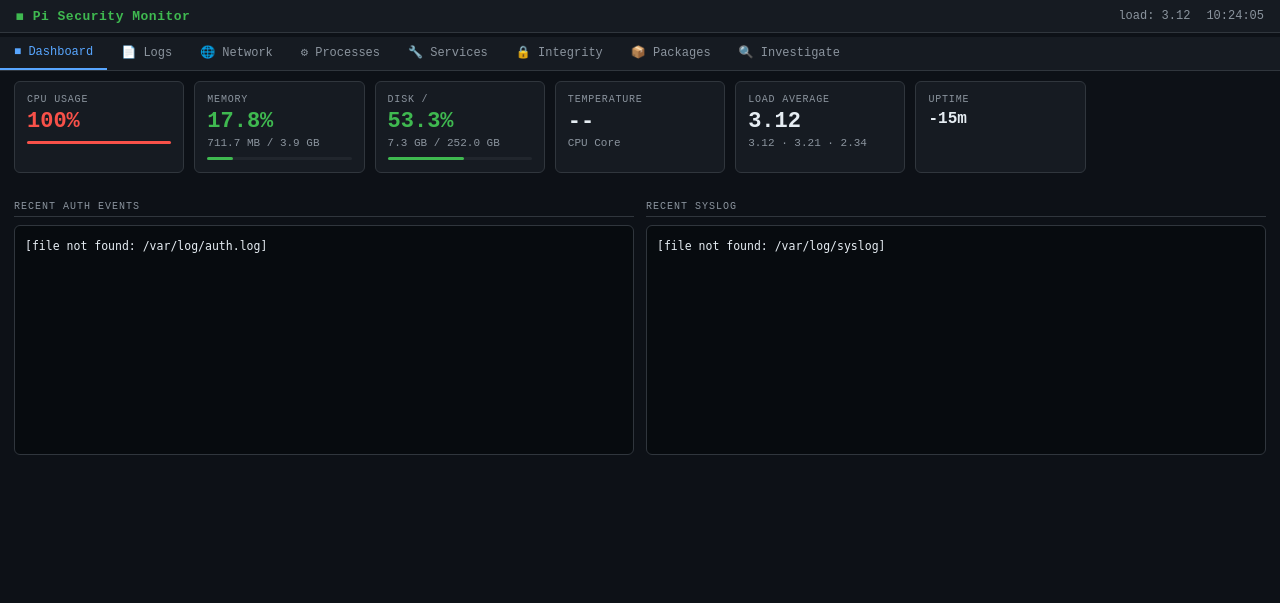
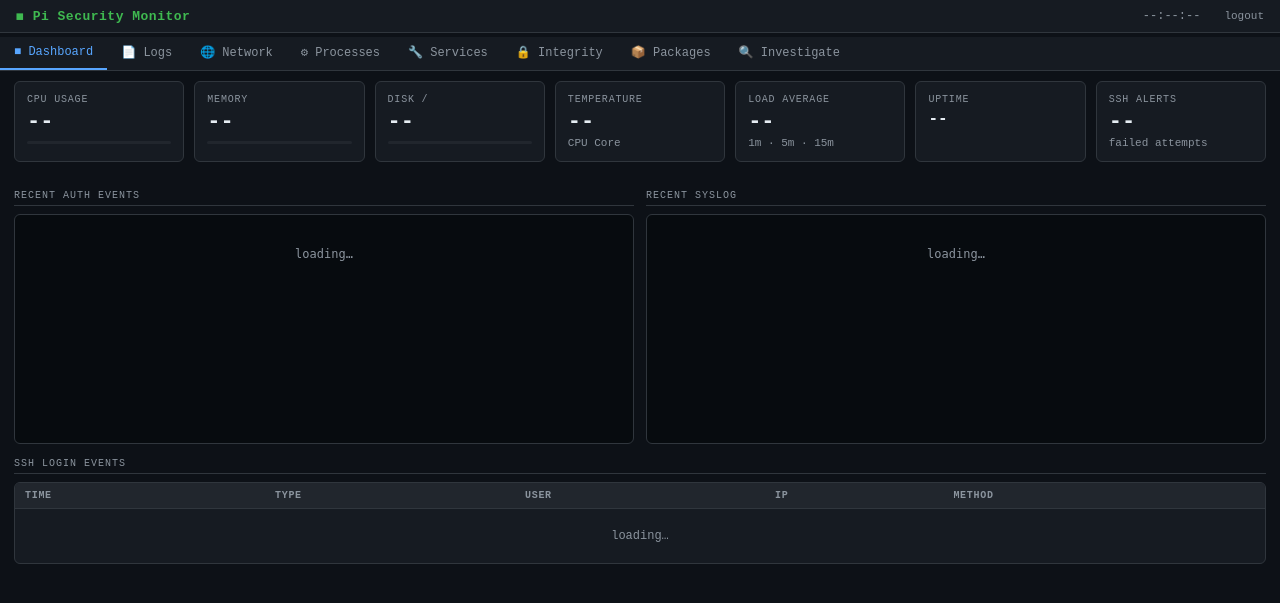
Before and after one commit to nic-the-api-man/PI-Security-Monitor, a Flask app: template templates/index.html in a window 1280 px wide. Shown: the top 603 px of the page. Run offline with Flask 3, Linux system fonts and the light colour scheme; the template is opened without the code that fills it, so the values that code supplies are empty.

Commit message:
Add dashboard authentication and SSH login alerts
- Password auth via Flask sessions; set MONITOR_PASSWORD env var
- Secret key persisted to .secret_key so sessions survive restarts
- New /login and /logout routes; all API routes require auth
- SSH event parser reads auth.log or falls back to journald
- Dashboard SSH Alerts card (color-coded failed attempt count)
- SSH Login Events table on dashboard (last 30 events)
- Service file loads env vars from /opt/pi-security-monitor/.env

Co-Authored-By: Claude Sonnet 4.6 <noreply@anthropic.com>

```diff
--- a/app.py
+++ b/app.py
@@ -3,11 +3,45 @@
 Pi Security Monitor — lightweight security monitoring for Raspberry Pi 3B+
 Run as root. Designed for <500MB RAM, ARM Cortex-A53, alongside Pi-hole.
 """
-from flask import Flask, render_template, jsonify, request
+import re
+import secrets
+from functools import wraps
+from flask import Flask, render_template, jsonify, request, session, redirect
 import psutil, subprocess, os, hashlib, threading, time, json
 from datetime import datetime
 
 app = Flask(__name__)
+
+# ── AUTH ──────────────────────────────────────────────────────────────────────
+_KEY_PATH = os.path.join(os.path.dirname(os.path.abspath(__file__)), '.secret_key')
+
+def _load_or_create_key():
+    try:
+        with open(_KEY_PATH) as f:
+            k = f.read().strip()
+            if k:
+                return k
+    except FileNotFoundError:
+        pass
+    k = secrets.token_hex(32)
+    try:
+        with open(_KEY_PATH, 'w') as f:
+            f.write(k)
+        os.chmod(_KEY_PATH, 0o600)
+    except Exception:
+        pass
+    return k
+
+app.secret_key = _load_or_create_key()
+MONITOR_PASSWORD = os.environ.get('MONITOR_PASSWORD', '')
+
+def login_required(f):
+    @wraps(f)
+    def decorated(*args, **kwargs):
+        if not session.get('authed'):
+            return redirect('/login')
+        return f(*args, **kwargs)
+    return decorated
 
 # ── CONFIG ──────────────────────────────────────────────────────────────────
 PORT = 5000
@@ -29,6 +63,12 @@ INTEGRITY_FILES = [
     '/etc/crontab', '/etc/rc.local',
     '/bin/bash', '/usr/bin/sudo', '/usr/bin/passwd',
     '/boot/cmdline.txt', '/boot/config.txt',
+]
+
+_SSH_RE = [
+    (re.compile(r'Accepted (\S+) for (\S+) from ([\d.:a-fA-F]+)'), 'login'),
+    (re.compile(r'Failed (\S+) for (?:invalid user )?(\S+) from ([\d.:a-fA-F]+)'), 'failed'),
+    (re.compile(r'Invalid user (\S+) from ([\d.:a-fA-F]+)'), 'invalid'),
 ]
 
 # ── TTL CACHE (thread-safe, no deps) ────────────────────────────────────────
@@ -69,7 +109,6 @@ def _sysinfo() -> dict:
     disk = psutil.disk_usage('/')
 
     temp = None
-    # vcgencmd (Pi-native)
     try:
         r = subprocess.run(['vcgencmd', 'measure_temp'],
                            capture_output=True, text=True, timeout=3)
@@ -318,17 +357,75 @@ def _integrity() -> list[dict]:
     return results
 
 
+def _ssh_events(n: int = 100) -> list[dict]:
+    lines = []
+    if os.path.exists('/var/log/auth.log'):
+        lines = _tail('/var/log/auth.log', 1000)
+    else:
+        try:
+            r = subprocess.run(
+                ['journalctl', '-u', 'ssh', '-u', 'sshd', '-n', '1000',
+                 '--no-pager', '--output=short'],
+                capture_output=True, text=True, timeout=10)
+            if r.returncode == 0:
+                lines = r.stdout.splitlines()
+        except Exception:
+            pass
+
+    events = []
+    for line in lines:
+        for pattern, etype in _SSH_RE:
+            m = pattern.search(line)
+            if m:
+                if etype in ('login', 'failed'):
+                    method, user, ip = m.group(1), m.group(2), m.group(3)
+                else:  # invalid
+                    method, user, ip = 'none', m.group(1), m.group(2)
+                events.append({
+                    'type':   etype,
+                    'user':   user,
+                    'ip':     ip,
+                    'method': method,
+                    'ts':     line[:15].strip(),
+                })
+                break
+
+    events.reverse()
+    return events[:n]
+
+
 # ── ROUTES ───────────────────────────────────────────────────────────────────
 
+@app.route('/login', methods=['GET', 'POST'])
+def login():
+    error = ''
+    if request.method == 'POST':
+        if not MONITOR_PASSWORD:
+            error = 'No password set. Add MONITOR_PASSWORD= to the systemd service or export it before running.'
+        elif request.form.get('password') == MONITOR_PASSWORD:
+            session['authed'] = True
+            return redirect('/')
+        else:
+            error = 'Incorrect password.'
+    return render_template('login.html', error=error)
+
+@app.route('/logout')
+def logout():
+    session.clear()
+    return redirect('/login')
+
 @app.route('/')
+@login_required
 def index():
     return render_template('index.html')
 
 @app.route('/api/sysinfo')
+@login_required
 def api_sysinfo():
     return jsonify(cached('sysinfo', 3, _sysinfo))
 
 @app.route('/api/logs/<log_type>')
+@login_required
 def api_logs(log_type):
     if log_type not in LOG_FILES:
         return jsonify({'error': 'unknown'}), 400
@@ -338,34 +435,42 @@ def api_logs(log_type):
     return jsonify({'lines': lines, 'file': path, 'available': os.path.exists(path)})
 
 @app.route('/api/processes')
+@login_required
 def api_processes():
     return jsonify({'processes': cached('procs', 3, _processes)})
 
 @app.route('/api/network')
+@login_required
 def api_network():
     return jsonify(cached('net', 3, _network))
 
 @app.route('/api/services')
+@login_required
 def api_services():
     return jsonify({'services': cached('svcs', 8, _services)})
 
 @app.route('/api/cronjobs')
+@login_required
 def api_cronjobs():
     return jsonify({'crons': cached('crons', 30, _cronjobs)})
 
 @app.route('/api/autostart')
+@login_required
 def api_autostart():
     return jsonify({'autostart': cached('autostart', 30, _autostart)})
 
 @app.route('/api/packages')
+@login_required
 def api_packages():
     return jsonify({'packages': cached('pkgs', 60, _packages)})
 
 @app.route('/api/integrity')
+@login_required
 def api_integrity():
     return jsonify({'files': cached('integrity', 20, _integrity)})
 
 @app.route('/api/integrity/baseline', methods=['POST'])
+@login_required
 def api_set_baseline():
     global _baseline
     count = 0
@@ -377,11 +482,19 @@ def api_set_baseline():
     invalidate('integrity')
     return jsonify({'ok': True, 'baselined': count})
 
+@app.route('/api/ssh_events')
+@login_required
+def api_ssh_events():
+    n = min(int(request.args.get('n', 100)), 500)
+    return jsonify({'events': cached(f'ssh:{n}', 15, _ssh_events, n)})
+
 
 if __name__ == '__main__':
+    if not MONITOR_PASSWORD:
+        print('[!] WARNING: MONITOR_PASSWORD is not set — dashboard is inaccessible until you set it.')
+        print('[!]   export MONITOR_PASSWORD=your-secure-password')
     print(f'[*] Pi Security Monitor — http://0.0.0.0:{PORT}')
     print(f'[*] Monitoring {len(INTEGRITY_FILES)} integrity files')
-    # Auto-baseline readable files on startup
     for p in INTEGRITY_FILES:
         h = _hash(p)
         if h not in ('PERM_DENIED','NOT_FOUND') and not h.startswith('ERR'):
--- a/templates/index.html
+++ b/templates/index.html
@@ -121,6 +121,7 @@ tr.row-warn td{background:#3d2a00 !important}
   <div class="header-right">
     <span id="hdr-load"></span>
     <span id="hdr-ts">--:--:--</span>
+    <a href="/logout" style="color:var(--dim);font-size:11px;margin-left:8px">logout</a>
   </div>
 </div>
 
@@ -173,6 +174,11 @@ tr.row-warn td{background:#3d2a00 !important}
       <div class="card-label">Uptime</div>
       <div class="card-value" id="d-uptime" style="font-size:16px">--</div>
     </div>
+    <div class="card">
+      <div class="card-label">SSH Alerts</div>
+      <div class="card-value" id="d-ssh-count">--</div>
+      <div class="card-sub" id="d-ssh-sub">failed attempts</div>
+    </div>
   </div>
 
   <div class="two-col">
@@ -185,6 +191,14 @@ tr.row-warn td{background:#3d2a00 !important}
       <div class="log-box" id="d-syslog" style="height:230px"><div class="loading">loading…</div></div>
     </div>
   </div>
+
+  <div class="section-title">SSH Login Events</div>
+  <div class="table-wrap"><div class="table-scroll" style="max-height:260px">
+    <table>
+      <thead><tr><th>Time</th><th>Type</th><th>User</th><th>IP</th><th>Method</th></tr></thead>
+      <tbody id="ssh-body"><tr><td colspan="5" class="loading">loading…</td></tr></tbody>
+    </table>
+  </div></div>
 </div>
 
 <!-- ══════════════════════════════════════════════════════════
@@ -547,6 +561,7 @@ function showTab(name){
 // ── DASHBOARD ────────────────────────────────────────────────────────────────
 async function loadDashboard(){
   loadSysinfo();
+  loadSshEvents();
   try{
     const d=await fetch('/api/logs/auth?n=35').then(r=>r.json());
     renderLog(d.lines,'d-auth');
@@ -554,6 +569,34 @@ async function loadDashboard(){
   try{
     const d=await fetch('/api/logs/syslog?n=35').then(r=>r.json());
     renderLog(d.lines,'d-syslog');
+  }catch(e){}
+}
+
+// ── SSH EVENTS ────────────────────────────────────────────────────────────────
+async function loadSshEvents(){
+  try{
+    const d=await fetch('/api/ssh_events?n=100').then(r=>r.json());
+    const failed=d.events.filter(e=>e.type!=='login');
+    const logins=d.events.filter(e=>e.type==='login');
+
+    const countEl=document.getElementById('d-ssh-count');
+    if(countEl){
+      countEl.textContent=failed.length;
+      countEl.className='card-value '+(failed.length>10?'danger':failed.length>0?'warn':'ok');
+    }
+    const subEl=document.getElementById('d-ssh-sub');
+    if(subEl)subEl.textContent=`${logins.length} successful`;
+
+    const tbody=document.getElementById('ssh-body');
+    if(tbody){
+      tbody.innerHTML=d.events.slice(0,30).map(e=>`<tr>
+        <td style="color:var(--dim);font-size:11px;white-space:nowrap">${esc(e.ts)}</td>
+        <td><span class="badge ${e.type==='login'?'b-green':e.type==='failed'?'b-red':'b-yellow'}">${esc(e.type)}</span></td>
+        <td class="mono">${esc(e.user)}</td>
+        <td class="mono">${esc(e.ip)}</td>
+        <td style="color:var(--dim)">${esc(e.method)}</td>
+      </tr>`).join('')||'<tr><td colspan="5" class="loading">No SSH events found</td></tr>';
+    }
   }catch(e){}
 }
 
--- /dev/null
+++ b/templates/login.html
@@ -0,0 +1,37 @@
+<!DOCTYPE html>
+<html lang="en">
+<head>
+<meta charset="UTF-8">
+<meta name="viewport" content="width=device-width,initial-scale=1">
+<title>Pi Security Monitor — Login</title>
+<style>
+*{box-sizing:border-box;margin:0;padding:0}
+body{background:#0d1117;color:#e6edf3;font-family:'Courier New',monospace;font-size:13px;
+  min-height:100vh;display:flex;align-items:center;justify-content:center}
+.box{background:#161b22;border:1px solid #30363d;border-radius:8px;padding:32px 36px;width:100%;max-width:340px}
+h1{color:#3fb950;font-size:13px;letter-spacing:.5px;margin-bottom:24px;text-align:center}
+label{display:block;color:#8b949e;font-size:10px;text-transform:uppercase;letter-spacing:.8px;margin-bottom:6px}
+input[type=password]{width:100%;background:#0d1117;border:1px solid #30363d;color:#e6edf3;
+  padding:8px 12px;border-radius:4px;font-family:monospace;font-size:13px;margin-bottom:16px}
+input[type=password]:focus{outline:none;border-color:#58a6ff}
+button{width:100%;background:#0d2040;border:1px solid #58a6ff;color:#58a6ff;
+  padding:8px 12px;border-radius:4px;cursor:pointer;font-family:monospace;font-size:13px}
+button:hover{background:#1a3050}
+.err{background:#3d1010;border:1px solid #f85149;color:#f85149;
+  border-radius:4px;padding:8px 12px;margin-bottom:16px;font-size:12px}
+</style>
+</head>
+<body>
+<div class="box">
+  <h1>&#9724; Pi Security Monitor</h1>
+  {% if error %}
+  <div class="err">{{ error }}</div>
+  {% endif %}
+  <form method="post">
+    <label>Password</label>
+    <input type="password" name="password" autofocus autocomplete="current-password">
+    <button type="submit">Sign in</button>
+  </form>
+</div>
+</body>
+</html>
```
Also changed, not shown: 1 other file.
